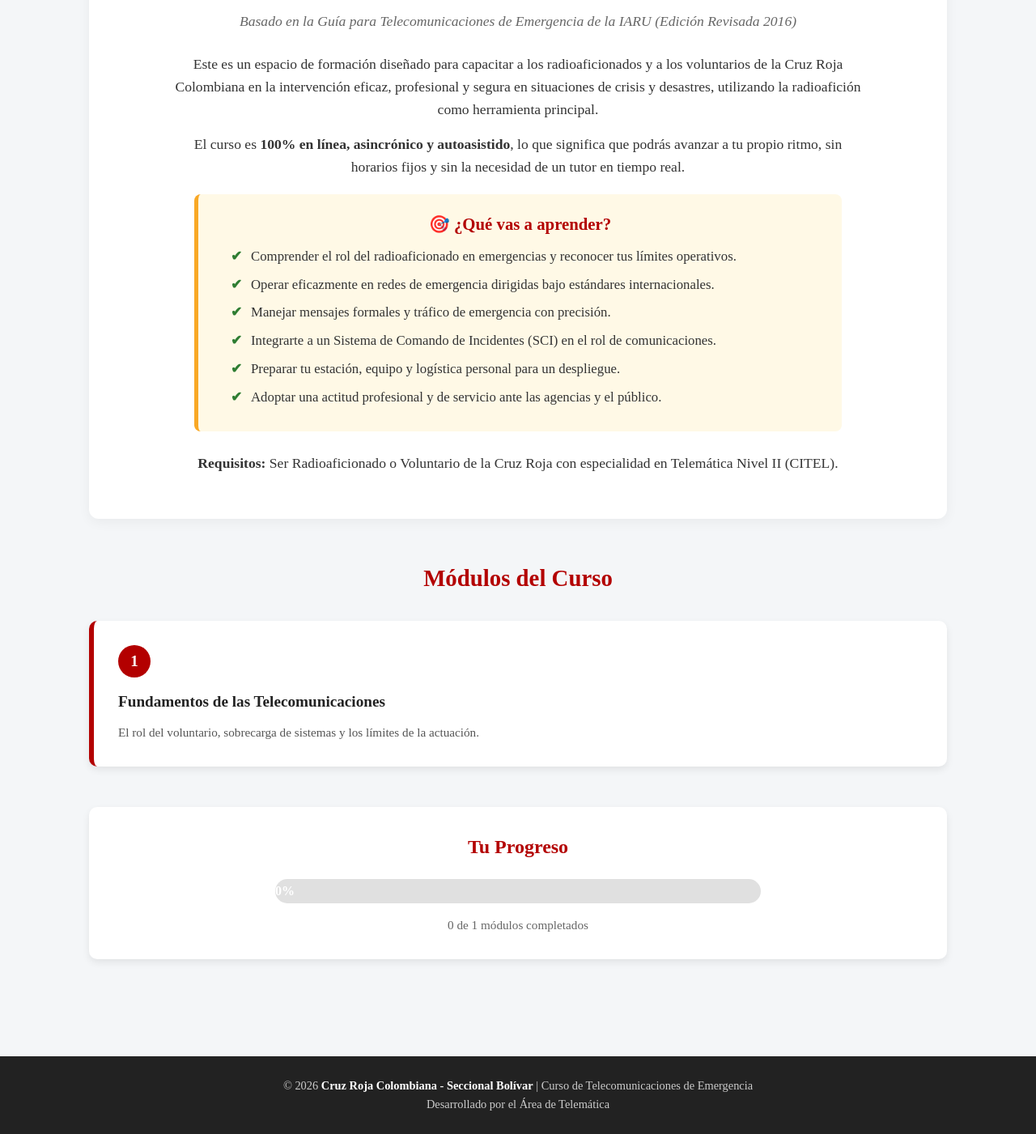
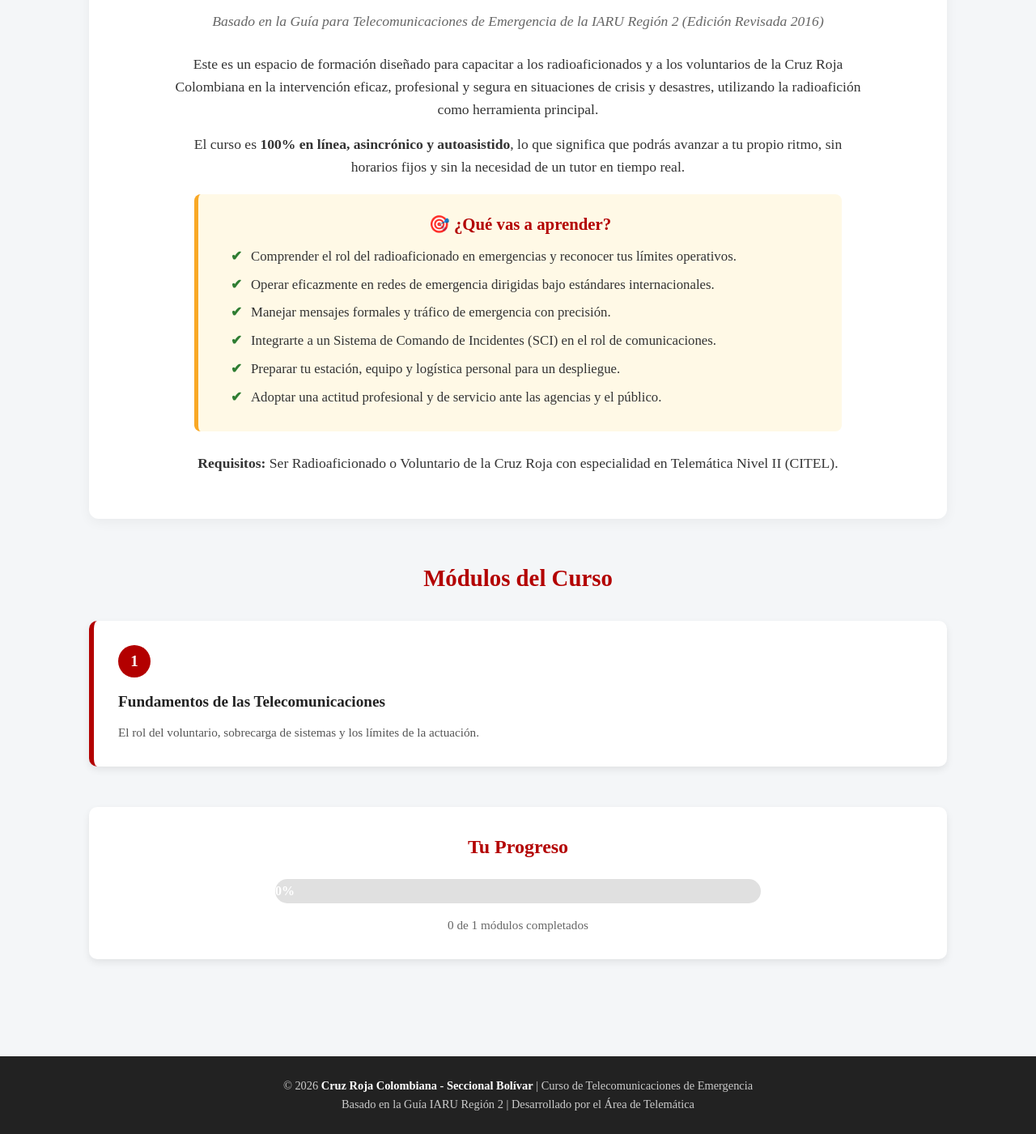
Before and after one commit to telematicabolivar2026-afk/curso-telecomunicaciones-emergencia, a plain HTML site: page index.html in a window 1280 px wide. Shown: the part 236-1637 px from the top of the page at 81% size. Drawn offline with Linux system fonts and the light colour scheme; a script that the page names is missing.

Commit message:
Update index.html

```diff
--- a/index.html
+++ b/index.html
@@ -23,13 +23,11 @@
         .header-titulo p { font-size: 0.9rem; color: #666; }
         .contenedor { max-width: 1100px; margin: 0 auto; padding: 40px 20px; }
 
-        /* Estilos mejorados para la bienvenida */
         .bienvenida { background: var(--blanco); padding: 40px; border-radius: 12px; box-shadow: 0 4px 15px rgba(0,0,0,0.05); text-align: center; margin-bottom: 50px; border-top: 5px solid var(--rojo-cr); }
         .bienvenida h2 { color: var(--rojo-cr); margin-bottom: 15px; font-size: 2rem; }
         .bienvenida p { max-width: 850px; margin: 0 auto 15px auto; font-size: 1.1rem; }
         .bienvenida .subtitulo { color: #666; font-style: italic; margin-bottom: 25px; }
 
-        /* Lista de objetivos bonita */
         .objetivos { background: #fff9e6; padding: 20px 40px; border-radius: 8px; text-align: left; max-width: 800px; margin: 20px auto; border-left: 5px solid #f9a825; }
         .objetivos h3 { color: var(--rojo-cr); margin-bottom: 10px; text-align: center; font-size: 1.3rem; }
         .objetivos ul { list-style-type: none; padding-left: 0; }
@@ -92,7 +90,7 @@
 
         <section class="bienvenida">
             <h2>¡Bienvenido al Curso!</h2>
-            <p class="subtitulo">Basado en la Guía para Telecomunicaciones de Emergencia de la IARU (Edición Revisada 2016)</p>
+            <p class="subtitulo">Basado en la Guía para Telecomunicaciones de Emergencia de la IARU Región 2 (Edición Revisada 2016)</p>
 
             <p>Este es un espacio de formación diseñado para capacitar a los radioaficionados y a los voluntarios de la Cruz Roja Colombiana en la intervención eficaz, profesional y segura en situaciones de crisis y desastres, utilizando la radioafición como herramienta principal.</p>
 
@@ -146,7 +144,7 @@
 
     <footer>
         <p>&copy; 2026 <strong>Cruz Roja Colombiana - Seccional Bolívar</strong> | Curso de Telecomunicaciones de Emergencia</p>
-        <p>Desarrollado por el Área de Telemática</p>
+        <p>Basado en la Guía IARU Región 2 | Desarrollado por el Área de Telemática</p>
     </footer>
 
     <script>
```
